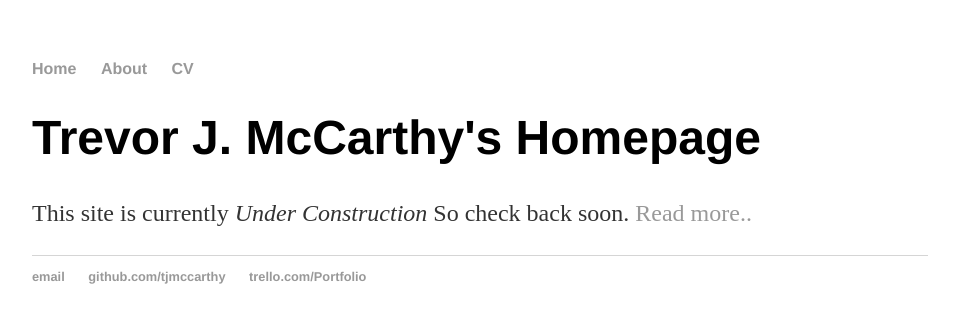
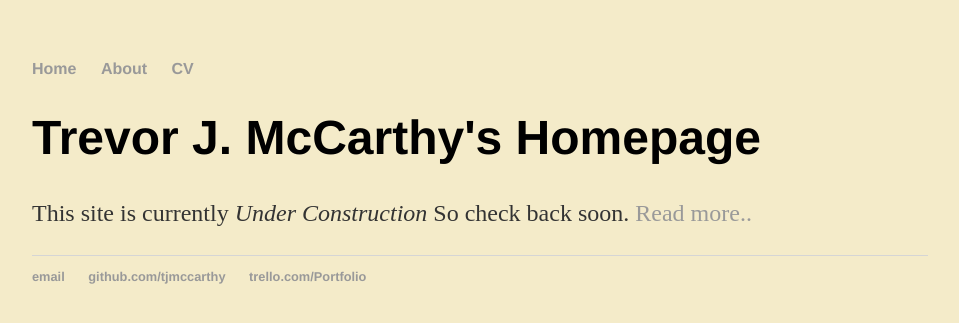
Before and after one commit to tjmccarthy/tjmccarthy.github.io, a Jekyll site: the page built from index.html, in a window 1280 px wide. Shown: the top 323 px of the page, without its empty margins (160-1119 px from the left). Built offline with Jekyll 4.4.1, drawn with Linux system fonts in a browser that asks for light colours.

Commit message:
Update main.css

```diff
--- a/css/main.css
+++ b/css/main.css
@@ -1,6 +1,7 @@
 body {
     margin: 60px auto;
     width: 70%;
+    background-color: #F4EBC9;
 }
 nav ul, footer ul {
     font-family:'Helvetica', 'Arial', 'Sans-Serif';
```
